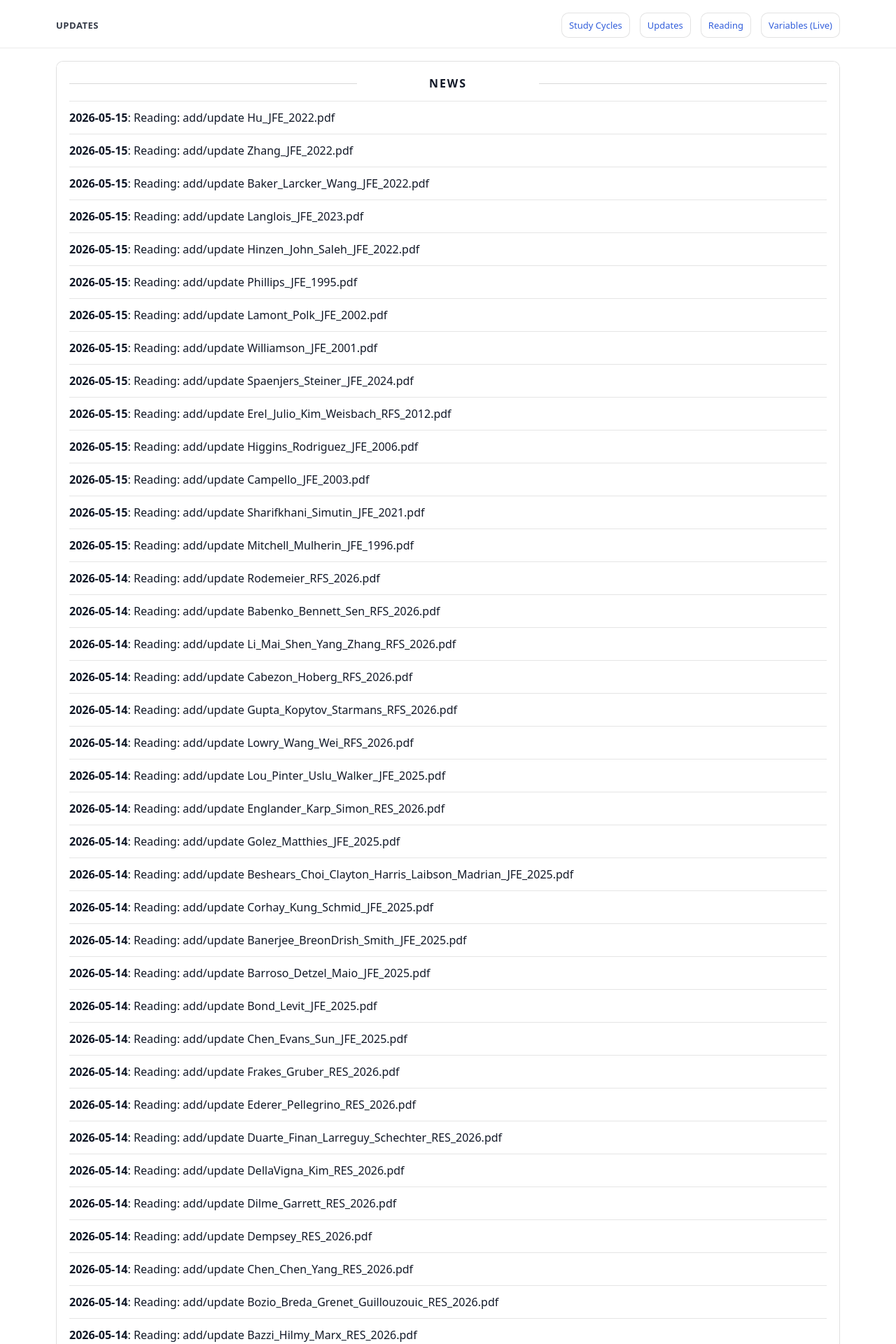
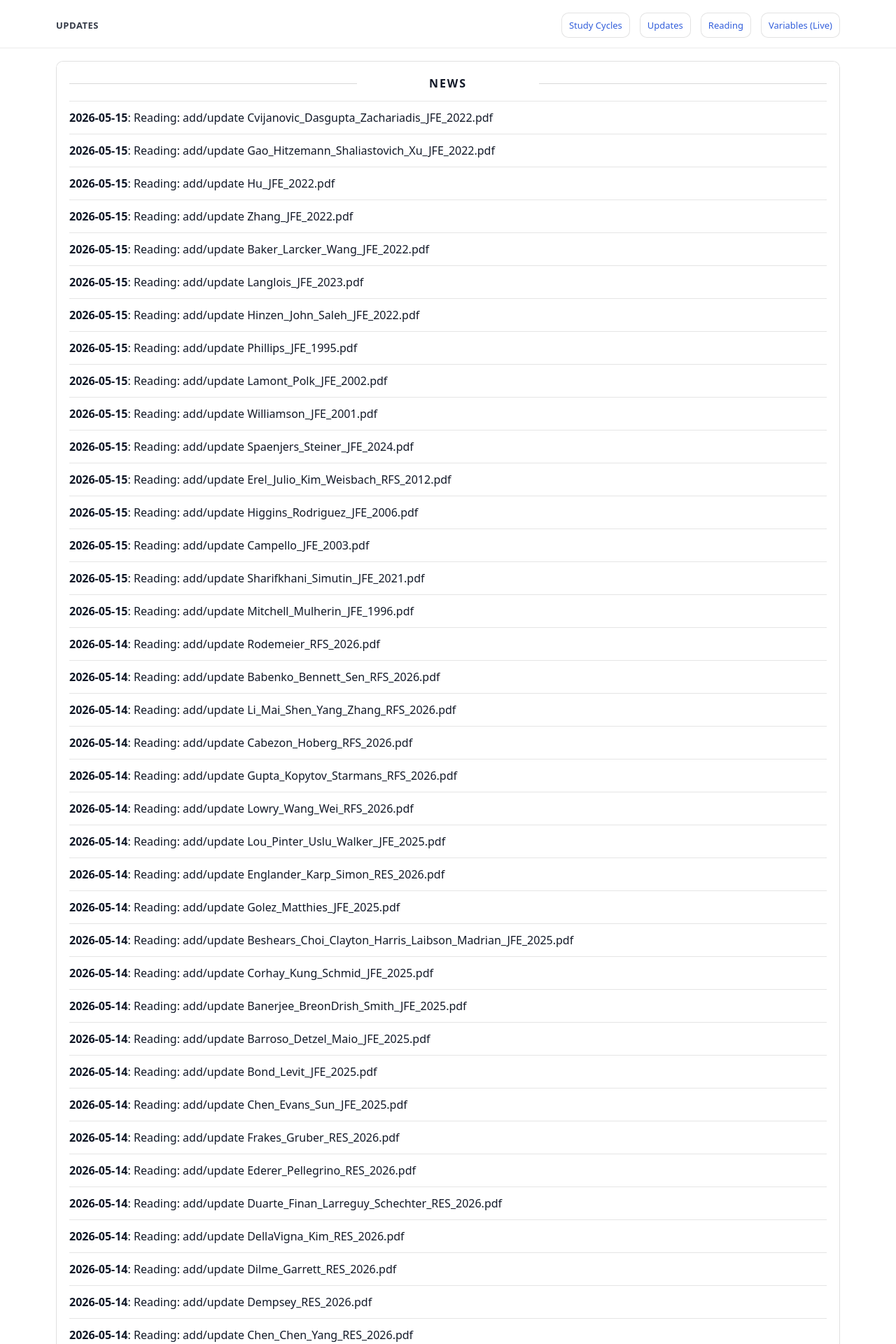
Before and after one commit to yaxinzn/study-archive, a Jekyll site: the page built from updates/index.md, in a window 1280 px wide. Shown: the top 1920 px of the page at 70% size. Built offline with Jekyll 4.4.1, drawn with Linux system fonts in a browser that asks for light colours; some of the changed text lies outside the part shown.

Commit message:
chore: update NEWS feed

```diff
--- a/_data/news.yml
+++ b/_data/news.yml
@@ -1,4 +1,10 @@
 # Auto-generated update history (sorted newest -> oldest). Do not edit manually.
+- ts: "1778842548"
+  date: "2026-05-15"
+  title: "Reading: add/update Cvijanovic_Dasgupta_Zachariadis_JFE_2022.pdf"
+- ts: "1778842512"
+  date: "2026-05-15"
+  title: "Reading: add/update Gao_Hitzemann_Shaliastovich_Xu_JFE_2022.pdf"
 - ts: "1778842107"
   date: "2026-05-15"
   title: "Reading: add/update Hu_JFE_2022.pdf"
```
